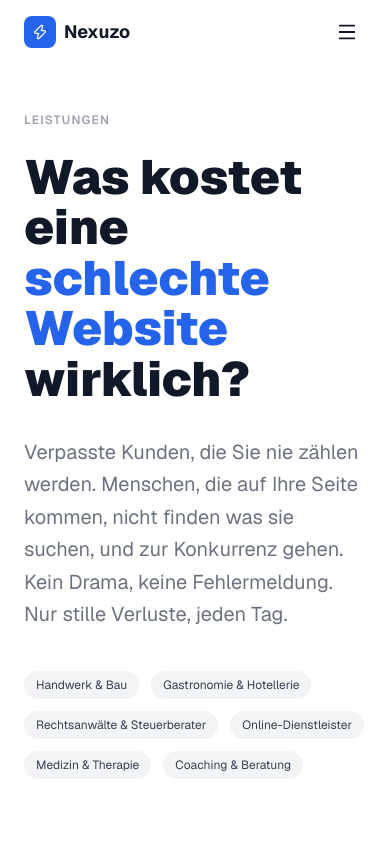
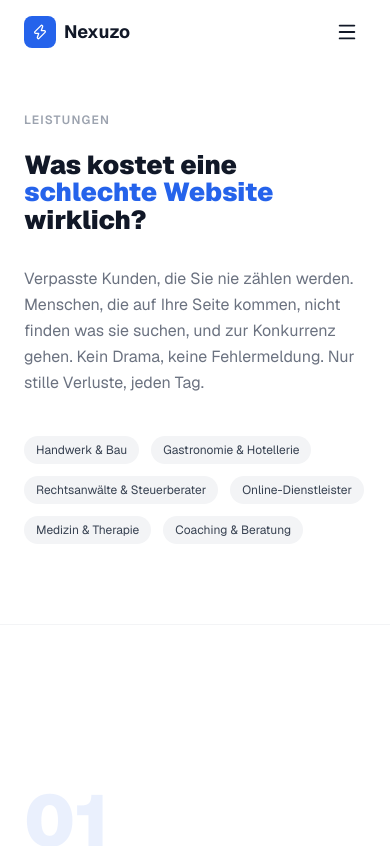
Before and after one commit to chjungdus/Neue-Website, a Next.js app: page /leistungen in a window 390 px wide. Shown: the top 846 px of the page. Built offline with nearby package versions, Linux system fonts and the light colour scheme.

Commit message:
fix: mobile typography overflow on leistungen page

```diff
--- a/src/app/leistungen/page.tsx
+++ b/src/app/leistungen/page.tsx
@@ -94,7 +94,7 @@ export default function LeistungenPage() {
             <p className="text-[#9ca3af] text-xs font-semibold uppercase tracking-widest mb-6">
               Leistungen
             </p>
-            <h1 className="text-5xl md:text-7xl font-black text-[#111827] leading-[1.05] mb-8 max-w-3xl">
+            <h1 className="text-[26px] sm:text-5xl md:text-7xl font-black text-[#111827] leading-[1.05] mb-8 max-w-3xl">
               Was kostet eine
               <br />
               <span className="text-[#2563eb]">schlechte Website</span>
@@ -103,7 +103,7 @@ export default function LeistungenPage() {
             </h1>
           </FadeIn>
           <FadeIn delay={0.1}>
-            <p className="text-[#6b7280] text-xl max-w-2xl leading-relaxed">
+            <p className="text-[#6b7280] text-base sm:text-xl max-w-2xl leading-relaxed">
               Verpasste Kunden, die Sie nie zählen werden. Menschen, die auf Ihre Seite kommen,
               nicht finden was sie suchen, und zur Konkurrenz gehen. Kein Drama, keine Fehlermeldung.
               Nur stille Verluste, jeden Tag.
@@ -333,24 +333,24 @@ export default function LeistungenPage() {
       <section className="py-24 bg-[#f9fafb]">
         <div className="max-w-3xl mx-auto px-6 text-center">
           <FadeIn>
-            <h2 className="text-4xl font-black text-[#111827] mb-5 leading-tight">
+            <h2 className="text-2xl sm:text-3xl md:text-4xl font-black text-[#111827] mb-5 leading-tight">
               Welche Leistung passt zu Ihnen?
             </h2>
-            <p className="text-[#6b7280] text-lg mb-10 leading-relaxed">
+            <p className="text-[#6b7280] text-base sm:text-lg mb-10 leading-relaxed">
               Im Erstgespräch finden wir das heraus, kostenlos und ohne Verpflichtung.
               Wenn wir nicht die Richtigen für Ihr Projekt sind, sagen wir das direkt.
             </p>
-            <div className="flex flex-col sm:flex-row items-center justify-center gap-3">
+            <div className="flex flex-col sm:flex-row items-stretch sm:items-center justify-center gap-3">
               <Link
                 href="/anfrage"
-                className="bg-[#2563eb] hover:bg-[#1d4ed8] text-white font-bold px-8 py-4 rounded-full transition-colors flex items-center gap-2 text-[15px]"
+                className="bg-[#2563eb] hover:bg-[#1d4ed8] text-white font-bold px-8 py-4 rounded-full transition-colors flex items-center justify-center gap-2 text-[15px]"
               >
                 Jetzt Projekt anfragen
                 <ArrowRight size={17} />
               </Link>
               <Link
                 href="/preise"
-                className="flex items-center gap-2 text-[#374151] font-semibold px-8 py-4 rounded-full border border-gray-200 hover:border-gray-400 transition-colors text-[15px]"
+                className="flex items-center justify-center gap-2 text-[#374151] font-semibold px-8 py-4 rounded-full border border-gray-200 hover:border-gray-400 transition-colors text-[15px]"
               >
                 Preise ansehen
               </Link>
```
